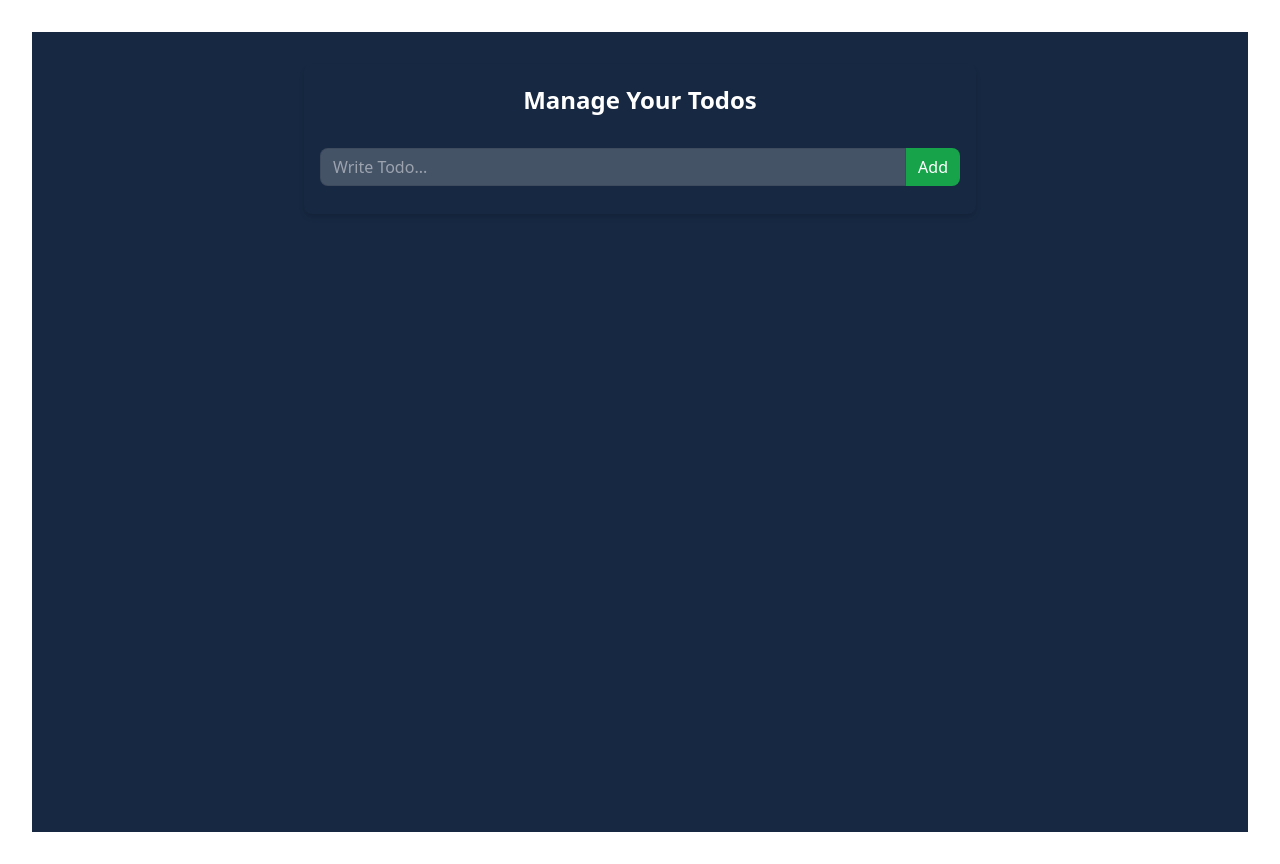
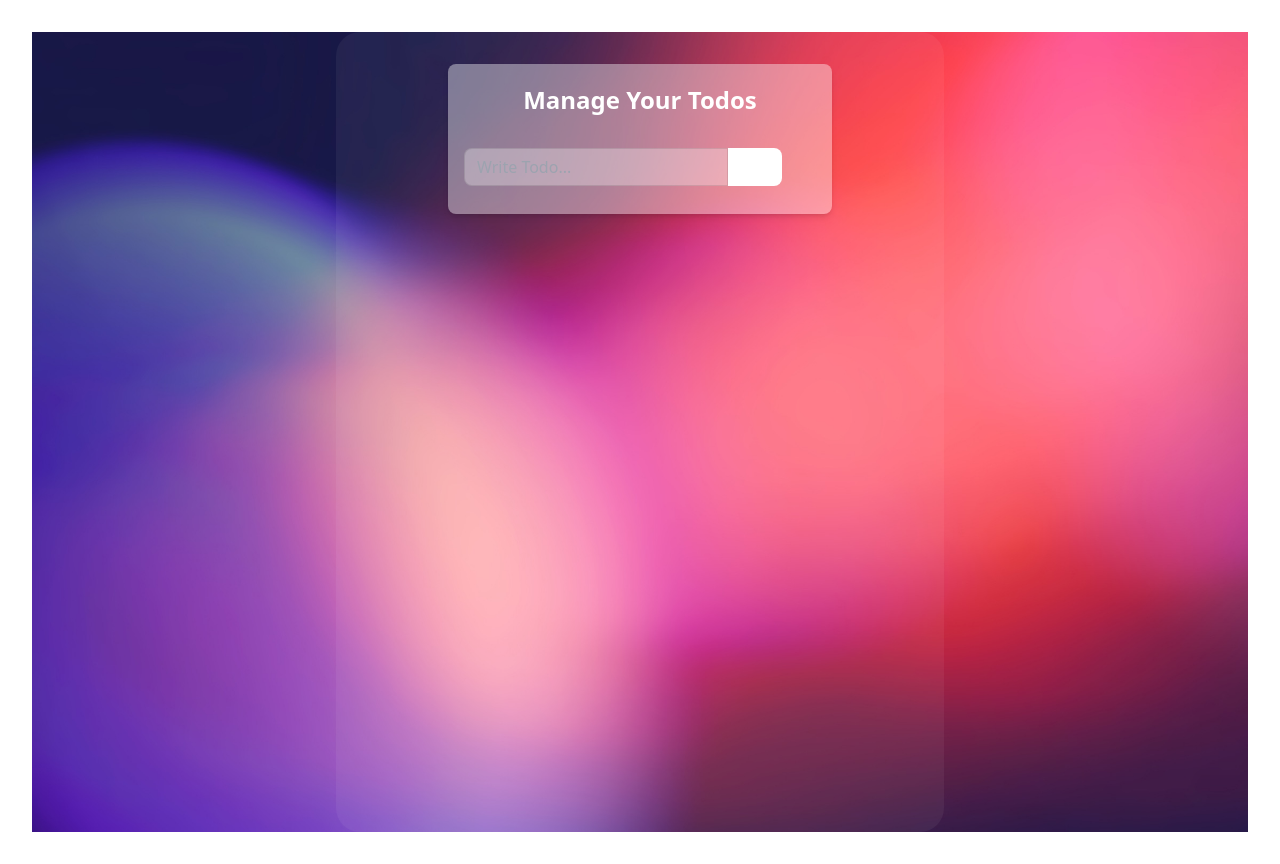
Before and after one commit to Rajveer-Singh-Git/todos-react, a React (Vite) app: page / in a window 1280 px wide. Built offline with nearby package versions, Linux system fonts and the light colour scheme.

Commit message:
started ui updation

```diff
--- a/src/App.jsx
+++ b/src/App.jsx
@@ -3,6 +3,7 @@ import './App.css'
 import {TodoProvider} from "./contexts"
 import TodoItem from './components/TodoItem'
 import TodoForm from './components/TodoForm'
+import bgImage from './assets/bg.jpg'
 
 function App() {
 
@@ -38,9 +39,13 @@ function App() {
 
   return (
     <TodoProvider value={{todos, addTodo, deleteTodo, updatedTodo, toggleComplete}}>
-      <div className="bg-[#172842] min-h-screen py-8">
-                <div className="w-full max-w-2xl mx-auto shadow-md rounded-lg px-4 py-3 text-white">
-                    <h1 className="text-2xl font-bold text-center mb-8 mt-2">Manage Your Todos</h1>
+    <div className='w-full flex flex-wrap justify-center items-center h-screen bg-cover bg-center bg-no-repeat min-h-screen' style={{
+          backgroundImage: `url(${bgImage})`
+        }}
+        >
+      <div className="bg-white/5 rounded-3xl min-h-screen py-8 w-2/4" >
+                <div className="w-96 max-w-2xl mx-auto shadow-md rounded-lg px-4 py-3 text-white bg-white/40">
+                    <h1 className="text-2xl font-bold text-center mb-8 mt-2 bg">Manage Your Todos</h1>
                     <div className="mb-4">
                         <TodoForm/>
                     </div>
@@ -53,6 +58,7 @@ function App() {
                     </div>
                 </div>
             </div>
+    </div>
     </TodoProvider>
   )
 }
--- a/src/components/TodoForm.jsx
+++ b/src/components/TodoForm.jsx
@@ -8,7 +8,7 @@ function TodoForm() {
     const {addTodo} = useTodo()
 
     const add = (e) => {
-        e.preventDefault
+        e.preventDefault()
 
         if(!todo) return
 
@@ -22,11 +22,11 @@ function TodoForm() {
             <input
                 type="text"
                 placeholder="Write Todo..."
-                className="w-full border border-black/10 rounded-l-lg px-3 outline-none duration-150 bg-white/20 py-1.5"
+                className="w-3/4 border border-black/10 rounded-l-lg px-3 outline-none duration-150 bg-white/30 py-1.5"
                 value={todo}
                 onChange={(e) => setTodo(e.target.value)}
             />
-            <button type="submit" className="rounded-r-lg px-3 py-1 bg-green-600 text-white shrink-0">
+            <button type="submit" className="rounded-r-lg px-3 py-1 bg-white text-white shrink-0">
                 Add
             </button>
         </form>
```
Also changed, not shown: src/assets/bg.jpg (added).
